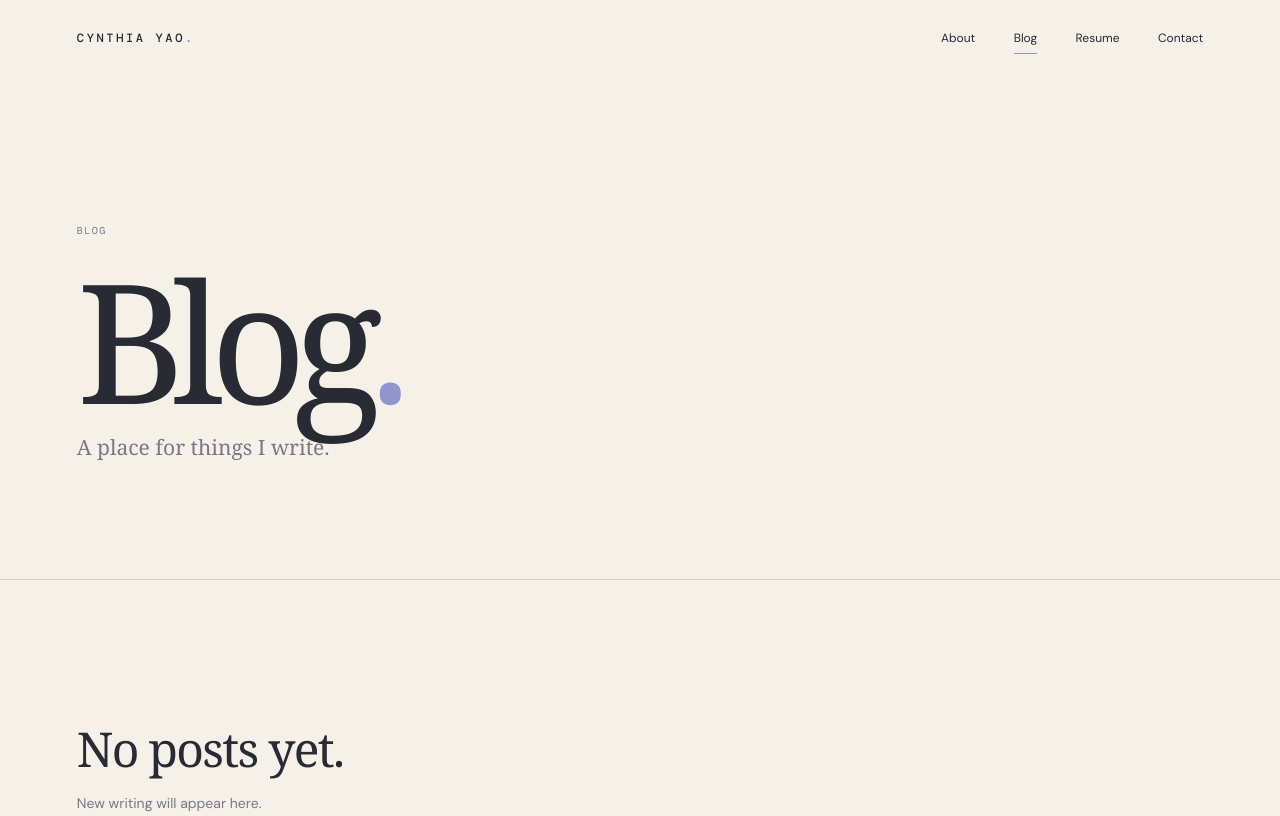
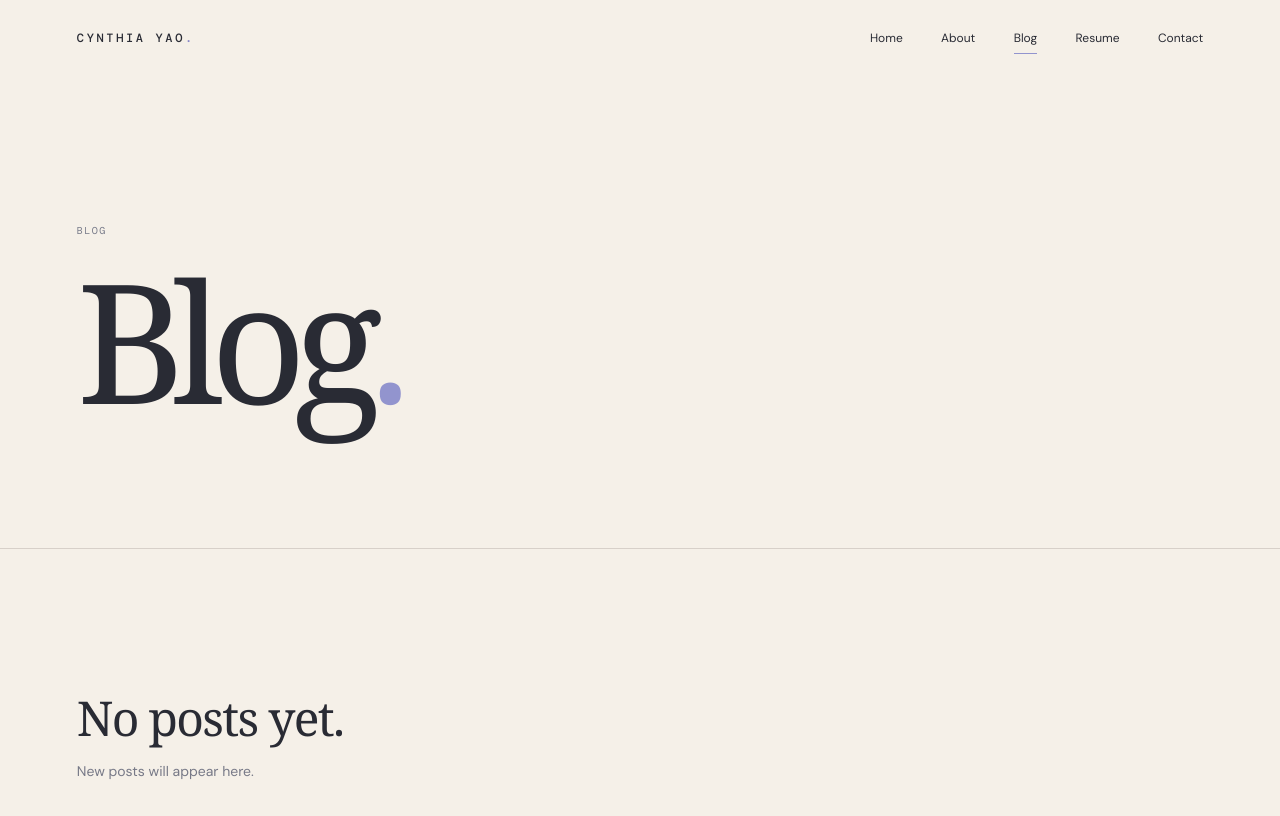
Before and after one commit to cyao19/personal-website, a plain HTML site: page blog.html in a window 1280 px wide. Shown: the top 816 px of the page. Drawn offline with nearby package versions, Linux system fonts and the light colour scheme.

Commit message:
Add files via upload

```diff
--- a/blog.html
+++ b/blog.html
@@ -1,13 +1,13 @@
-<!doctype html><html lang="en"><head><meta charset="utf-8"><meta name="viewport" content="width=device-width,initial-scale=1"><meta name="theme-color" content="#f5f0e8"><meta name="description" content="Blog — Cynthia Yao"><title>Blog — Cynthia Yao</title><link rel="stylesheet" href="assets/styles.css"></head><body><div class="progress" aria-hidden="true"></div><header class="topbar"><a href="index.html#home" class="brand">CYNTHIA YAO<span class="brand-dot">.</span></a><button class="menu-toggle" aria-label="Toggle navigation" aria-expanded="false">Menu <span class="menu-glyph" aria-hidden="true">+</span></button><nav class="nav" aria-label="Main navigation"><a href="index.html#about">About</a><a href="blog.html" aria-current="page">Blog</a><a href="index.html#resume">Resume</a><a href="index.html#contact">Contact</a></nav></header><main class="blog-main">
+<!doctype html><html lang="en"><head><meta charset="utf-8"><meta name="viewport" content="width=device-width,initial-scale=1"><meta name="theme-color" content="#f5f0e8"><meta name="description" content="Blog — Cynthia Yao"><title>Blog — Cynthia Yao</title><link rel="stylesheet" href="assets/styles.css"></head><body><div class="progress" aria-hidden="true"></div><header class="topbar"><a href="index.html#home" class="brand">CYNTHIA YAO<span class="brand-dot">.</span></a><button class="menu-toggle" aria-label="Toggle navigation" aria-expanded="false">Menu <span class="menu-glyph" aria-hidden="true">+</span></button><nav class="nav" aria-label="Main navigation"><a href="index.html#home">Home</a><a href="index.html#about">About</a><a href="blog.html" aria-current="page">Blog</a><a href="index.html#resume">Resume</a><a href="index.html#contact">Contact</a></nav></header><main class="blog-main">
 <section class="blog-page-hero" aria-labelledby="blog-page-title">
   <span class="eyebrow reveal">BLOG</span>
   <h1 id="blog-page-title" class="reveal">Blog<span class="period">.</span></h1>
-  <p class="blog-page-note reveal">A place for things I write.</p>
+  <p class="blog-page-note reveal"></p>
 </section>
 <section class="blog-index section" aria-label="Blog posts">
   <div class="blog-empty reveal">
     <p>No posts yet.</p>
-    <span>New writing will appear here.</span>
+    <span>New posts will appear here.</span>
   </div>
 </section>
 </main><footer><a href="index.html#home">CYNTHIA YAO <svg class="thin-arrow footer-arrow" viewBox="0 0 24 24" fill="none" aria-hidden="true"><path d="M5 19 19 5M8 5h11v11"/></svg></a><span>© <span id="year"></span></span></footer><script src="assets/script.js" defer></script></body></html>
```
Also changed, not shown: index.html (+1 -1 lines).
